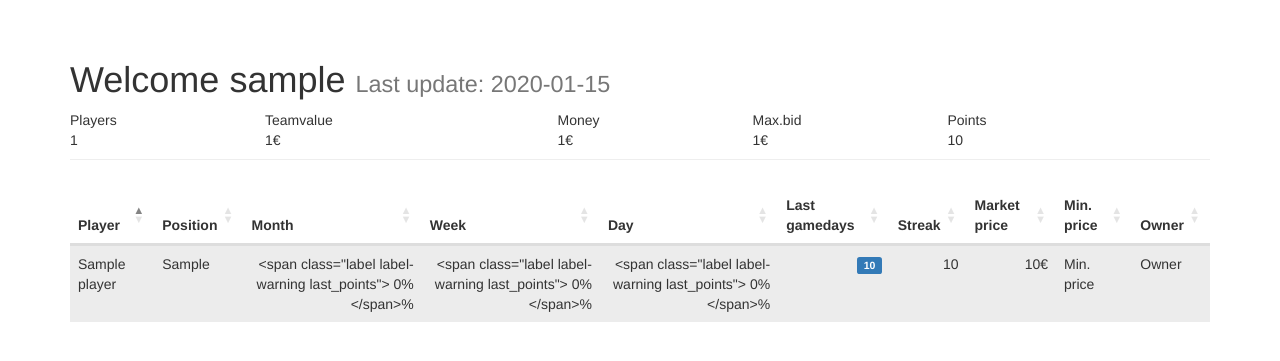
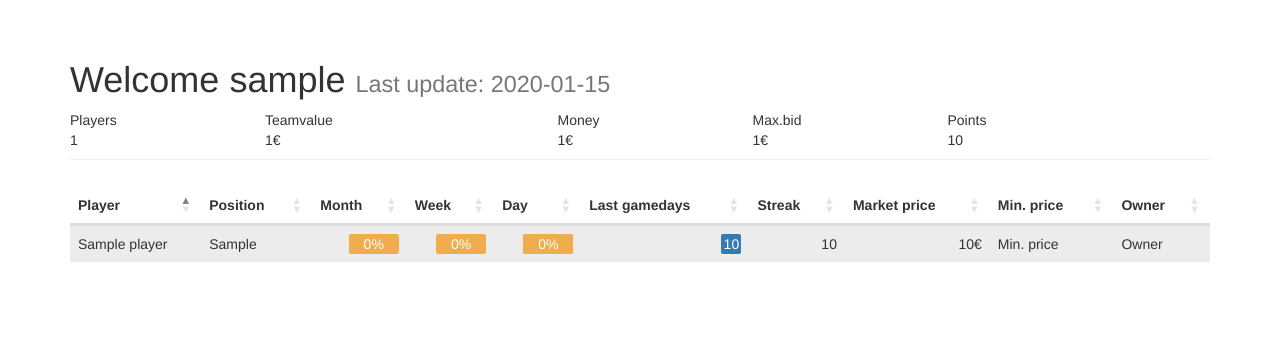
Before and after one commit to jotacor/tradunio-web, a Flask app: template app/templates/buy.html in a window 1280 px wide. Shown: the part 52-413 px from the top of the page. Run offline with Flask 2, Linux system fonts and the light colour scheme; tables that the repository leaves empty hold one stand-in row (values such as "Sample post"); the template is opened without the code that fills it: values that come from a table or form of the project are taken from there, most other values are stand-ins (such as "Sample title", 1, 10 or a date in 2020); some libraries are stand-ins or nearby versions.

Commit message:
Format points.

```diff
--- a/app/static/tradunio.css
+++ b/app/static/tradunio.css
@@ -1,7 +1,23 @@
-.last_points {
-  width: 20px !important;
-  height: 20px !important;
+.last-points {
+  width: 20px;
+  height: 20px;
   line-height: 20px;
   margin-left:4px;
   text-align: center;
+  border-radius: 2px;
+  color: #fff;
   }
+
+.profit {
+  width: 50px;
+  height: 20px;
+  line-height: 20px;
+  margin-left: 4px;
+  text-align: center;
+  border-radius: 2px;
+  color: #fff;
+  }
+
+span {
+    display: inline-block;
+}
--- a/app/templates/buy.html
+++ b/app/templates/buy.html
@@ -25,9 +25,9 @@
             <tr>
                 <td>{{ player.name }}</td>
                 <td>{{ player.position }}</td>
-                <td class="text-right">{{ player.prices[-30].price | profit(player.prices[-1].price) }}%</td>
-                <td class="text-right">{{ player.prices[-8].price | profit(player.prices[-1].price) }}%</td>
-                <td class="text-right">{{ player.prices[-2].price | profit(player.prices[-1].price) }}%</td>
+                <td class="text-right">{{ player.prices[-30].price | profit(player.prices[-1].price) | safe }}</td>
+                <td class="text-right">{{ player.prices[-8].price | profit(player.prices[-1].price) | safe }}</td>
+                <td class="text-right">{{ player.prices[-2].price | profit(player.prices[-1].price) | safe }}</td>
                 <td class="text-right">{{ player.points[-5:] | format_gamedays | safe }}</td>
                 <td class="text-right">{{ player.points[-5:] | sum(attribute='points') | safe }}</td>
                 <td class="text-right">{{ player.prices[-1].price | format_money }}</td>
--- a/app/utils/custom_filters.py
+++ b/app/utils/custom_filters.py
@@ -27,7 +27,7 @@ def format_gamedays(gamedays):
             2 < points.points < 10: 'success',
             10 <= points.points < 9999: 'primary'
         }
-        result += '<span class="label label-%s last_points">%s</span>' % (color[True], points.points)
+        result += '<span class="label-%s last-points">%s</span>' % (color[True], points.points)
     return result
 
 
@@ -44,4 +44,4 @@ def profit(price_ago, mkt_price):
         0 < prof < 10: 'success',
         10 <= prof < 9999: 'primary'
     }
-    return '<span class="label label-%s last_points">%4d%%</span>' % (color[True], prof)
+    return '<span class="label-%s profit">%4d%%</span>' % (color[True], prof)
```
